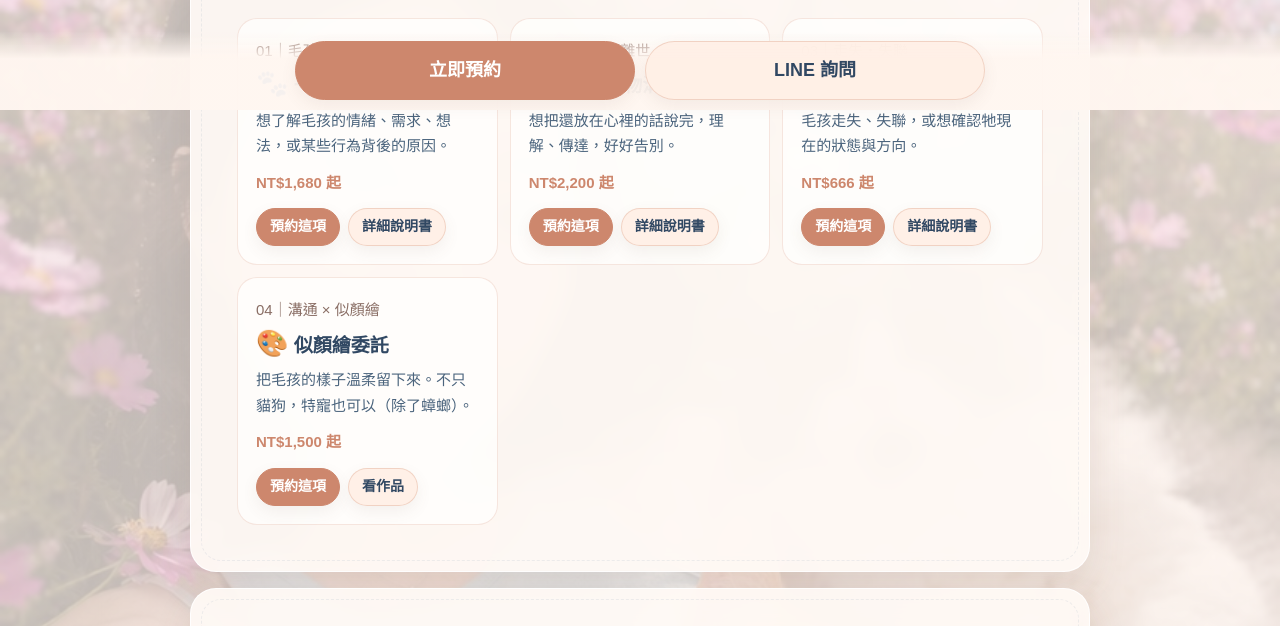
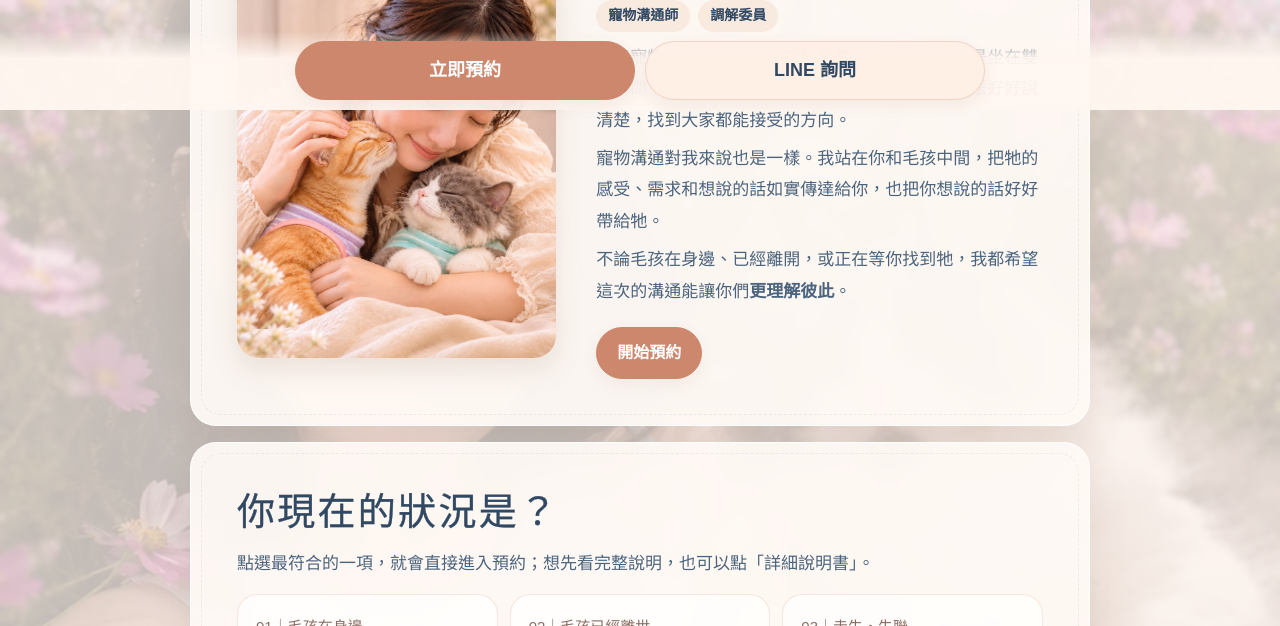
Before and after one commit to yura-pet/yura-pet, a plain HTML site: page index.html in a window 1280 px wide. Shown: the part 690-1316 px from the top of the page. Drawn offline with Linux system fonts and the light colour scheme; a web font is replaced by a local one.

Commit message:
Add an About Yura section with photo and mediation committee role
- Home page: 關於我 section after the hero, with photo, roles and a short intro
- Booking page: small profile card at the first step linking to the intro

Co-Authored-By: Claude Opus 5.5 <noreply@anthropic.com>
Claude-Session: https://claude.ai/code/session_01MpWapEGJJ8Q1WB6KntLpTt

```diff
--- a/assets/js/book.js
+++ b/assets/js/book.js
@@ -73,6 +73,7 @@ function stepService() {
     return;
   }
   stage.innerHTML = `
+    <a class="who-strip" href="index.html#about"><img src="images/yura-avatar.jpg" alt="Yura"><div><b>寵物溝通師 Yura・調解委員</b><span>站在你和毛孩中間，把彼此想說的話好好傳達。認識我 →</span></div></a>
     <p>依照毛孩目前的狀況選擇：</p>
     <div class="svc-grid">${SERVICE_ORDER.map(k => {
       const s = SERVICES[k];
--- a/assets/style.css
+++ b/assets/style.css
@@ -187,3 +187,15 @@ input:focus,select:focus,textarea:focus{border-color:var(--pink);box-shadow:0 0
 .choice .save{font-size:12px;color:#fff;background:var(--pink-strong);border-radius:99px;padding:0 8px;margin-top:2px}
 .choice .c-d{display:block;color:var(--text);font-size:14px;line-height:1.6;margin-top:2px}
 .field-img{width:100%;max-width:520px;border-radius:14px;border:1px solid var(--line);margin:4px 0 2px}
+
+/* ---------- 關於我 ---------- */
+.about{display:grid;grid-template-columns:minmax(0,5fr) minmax(0,7fr);gap:clamp(18px,4vw,40px);align-items:center}
+.about-photo img{width:100%;height:auto;aspect-ratio:3/4;object-fit:cover;object-position:50% 30%;border-radius:22px;box-shadow:0 12px 28px rgba(120,92,72,.15)}
+.about-text{min-width:0}
+.about-roles{display:flex;gap:8px;flex-wrap:wrap;margin:0 0 10px}
+.about-roles span{padding:3px 12px;border-radius:99px;background:var(--pink-soft);color:var(--ink-deep);font-weight:700;font-size:14px}
+@media(max-width:640px){.about{grid-template-columns:1fr}.about-photo img{aspect-ratio:4/5}}
+.who-strip{display:flex;gap:12px;align-items:center;padding:12px 14px;border-radius:18px;background:rgba(255,255,255,.7);border:1px solid rgba(215,154,130,.24);margin-bottom:14px;text-decoration:none;color:inherit}
+.who-strip img{width:56px;height:56px;border-radius:50%;object-fit:cover;flex:none}
+.who-strip b{color:var(--ink-deep);display:block}
+.who-strip span{color:var(--muted);font-size:14px;line-height:1.6}
--- a/index.html
+++ b/index.html
@@ -20,6 +20,19 @@
   <div class="hero-cta">
     <a class="btn primary big" href="book.html">立即線上預約</a>
     <a class="btn big" href="#first">第一次來？先看這裡</a>
+  </div>
+</section>
+
+<section class="card about" id="about">
+  <div class="about-photo"><img src="images/yura-profile.jpg" alt="寵物溝通師 Yura 抱著兩隻貓咪" width="900" height="1599"></div>
+  <div class="about-text">
+    <div class="kicker">關於我</div>
+    <h2 class="section-title">我是 Yura</h2>
+    <p class="about-roles"><span>寵物溝通師</span><span>調解委員</span></p>
+    <p>除了寵物溝通，我也擔任<b>調解委員</b>。調解的工作，是坐在雙方中間，耐心聽完每個人在意的事，再把彼此的想法好好說清楚，找到大家都能接受的方向。</p>
+    <p>寵物溝通對我來說也是一樣。我站在你和毛孩中間，把牠的感受、需求和想說的話如實傳達給你，也把你想說的話好好帶給牠。</p>
+    <p>不論毛孩在身邊、已經離開，或正在等你找到牠，我都希望這次的溝通能讓你們<b>更理解彼此</b>。</p>
+    <div class="hero-cta" style="justify-content:flex-start"><a class="btn primary" href="book.html">開始預約</a></div>
   </div>
 </section>
 
```
Also changed, not shown: images/yura-avatar.jpg (added), images/yura-profile.jpg (added).
